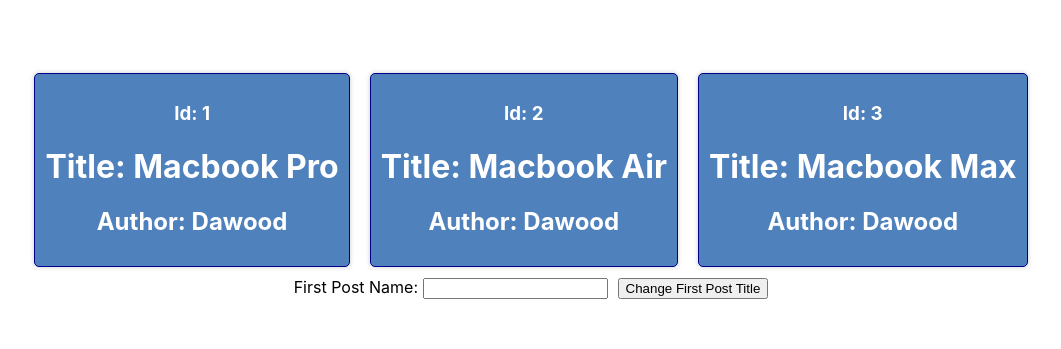
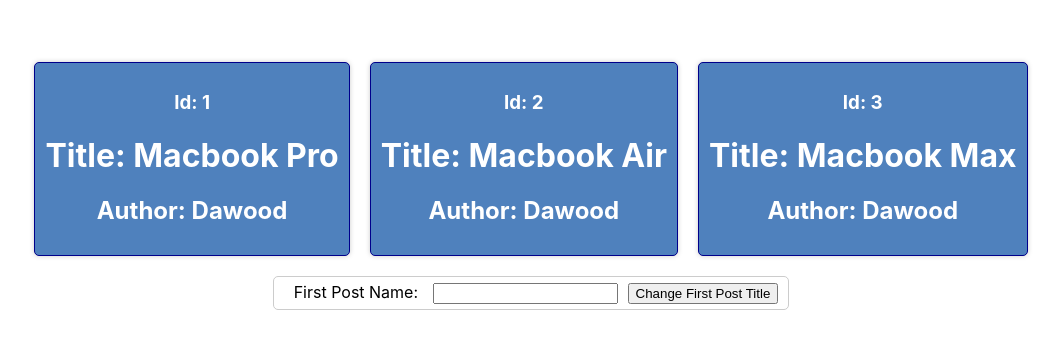
Before and after one commit to SyedDawoodMIU/WAA, a React (Create React App) app in the folder react/assignments/: page / in a window 1280 px wide. Shown: the part 219-568 px from the top of the page, without its empty margins (109-1170 px from the left). Built offline with nearby package versions, Linux system fonts and the light colour scheme.

Commit message:
Display correction for post form

```diff
--- a/react/assignments/src/components/ChangeFirstPostName.js
+++ b/react/assignments/src/components/ChangeFirstPostName.js
@@ -4,7 +4,7 @@ const ChangeFirstPostName = ({ setFirstPostName }) => {
   const [textBoxValue, setTextBoxValue] = React.useState("");
 
   return (
-    <div>
+    <div className="post-from">
       <label>First Post Name: </label>
       <input
         type="text"
@@ -13,7 +13,6 @@ const ChangeFirstPostName = ({ setFirstPostName }) => {
         }}
       ></input>
       <button
-        style={{ marginLeft: "10px" }}
         onClick={() => {
           setFirstPostName(textBoxValue);
         }}
--- a/react/assignments/src/components/Post.css
+++ b/react/assignments/src/components/Post.css
@@ -37,3 +37,16 @@
   background-color: #fff;
   cursor: pointer;
 }
+
+.post-from {
+  background-color: #fff;
+  cursor: pointer;
+  margin-top: 10px;
+  padding: 5px 10px;
+  border: 1px solid #ccc;
+  border-radius: 5px;
+}
+
+.post-from * {
+  margin-left: 10px;
+}
```
